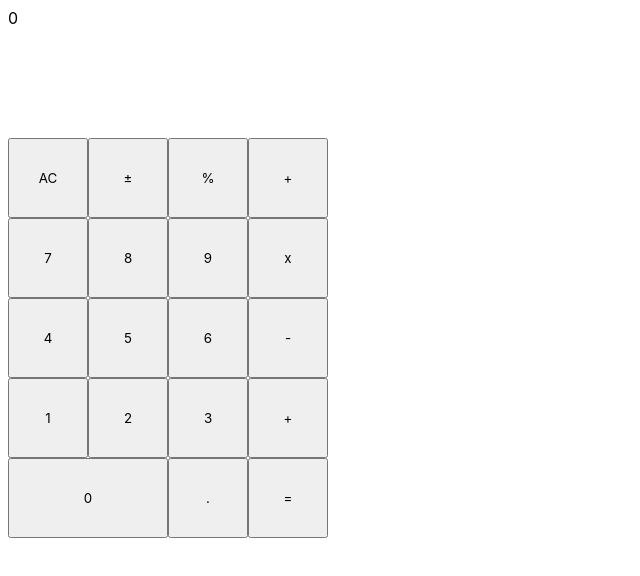
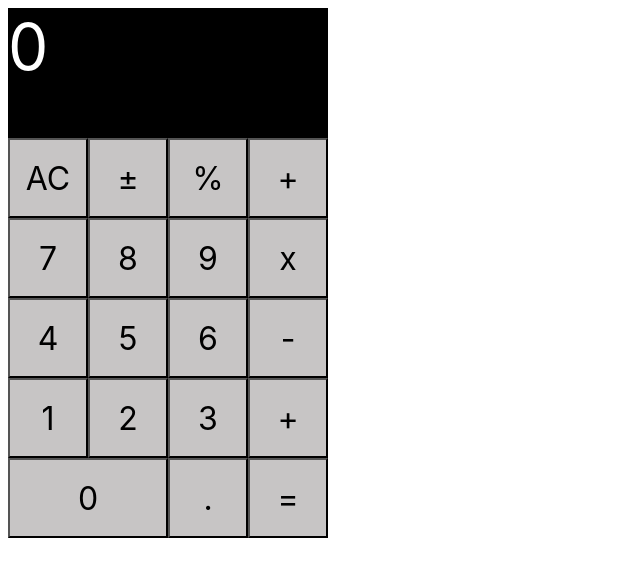
Before and after one commit to AlexLintu/React-challenges, a React (Create React App) app in the folder calculator-app/: page / in a window 1280 px wide. Shown: the top 576 px of the page, without its empty margins (0-640 px from the left). Built offline with nearby package versions, Linux system fonts and the light colour scheme.

Commit message:
Added more ctyling

```diff
--- a/calculator-app/src/styles.css
+++ b/calculator-app/src/styles.css
@@ -1,5 +1,5 @@
 * {
-    font-family: -apple-system, Roboto, BlinkMacSystemFont, 'Segoe UI', Oxygen, Ubuntu, Cantarell, 'Open Sans', 'Helvetica Neue', sans-serif;
+    font-family: -apple-system, BlinkMacSystemFont, 'Segoe UI', Roboto, Oxygen, Ubuntu, Cantarell, 'Open Sans', 'Helvetica Neue', sans-serif;
 }
 
 .calculator {
@@ -11,6 +11,14 @@
 .calculator-display {
     grid-column: 1 / span 4;
     grid-row: 1;
+    background-color: black;
+    color: white;
+    font-size: 4em;
+}
+
+.calculator-key {
+    background-color: rgb(199, 197, 197);
+    font-size: 2em;
 }
 
 .key-0 {
```
